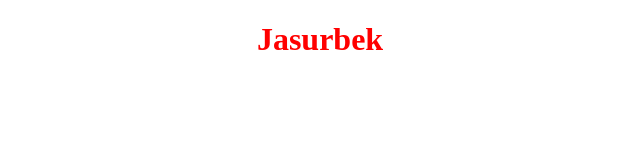
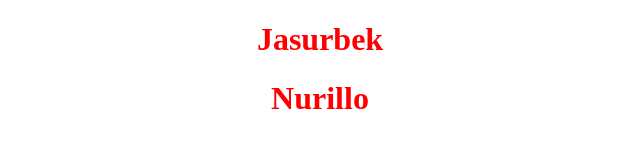
Before and after one commit to Nurullo99/Examplee, a plain HTML site: page index.html in a window 1280 px wide. Shown: the whole page, without its empty margins (320-960 px from the left). Drawn offline with Linux system fonts and the light colour scheme.

Commit message:
Nurillo qoshdi

```diff
--- a/index.html
+++ b/index.html
@@ -17,6 +17,7 @@
 <body>
 
     <h1>Jasurbek</h1>
+    <h1>Nurillo</h1>
 
 </body>
 </html>
```
